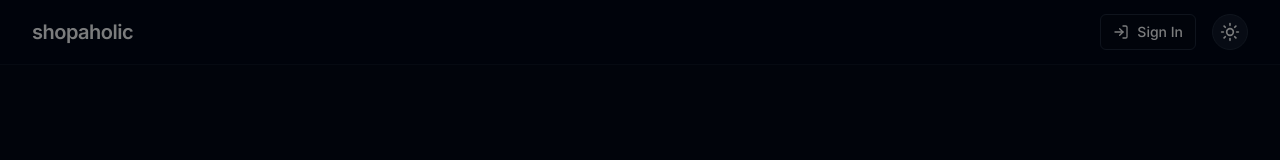
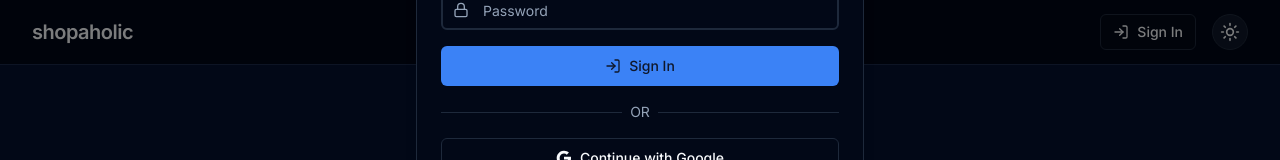
Before and after one commit to juandesouza/shopaholic, a Next.js app: page / in a window 1280 px wide. Both pictures are taken after a click on the button "Sign In". Shown: the top 160 px of the page. Built offline with nearby package versions, Linux system fonts and the light colour scheme; no server answers.

Commit message:
Remove portal from AuthDialog - keep simple rendering to fix OAuth authentication

```diff
--- a/app/components/AuthDialog.tsx
+++ b/app/components/AuthDialog.tsx
@@ -1,7 +1,6 @@
 'use client'
 
 import { useState, useEffect } from 'react'
-import { createPortal } from 'react-dom'
 import { motion, AnimatePresence } from 'framer-motion'
 import { Mail, Lock, LogIn, UserPlus, X } from 'lucide-react'
 import { Button } from './ui/button'
@@ -86,13 +85,6 @@ export function AuthDialog({ isOpen, onClose }: AuthDialogProps) {
     }
   }
 
-  const [mounted, setMounted] = useState(false)
-
-  useEffect(() => {
-    setMounted(true)
-    return () => setMounted(false)
-  }, [])
-
   // Close dialog if user becomes authenticated (e.g., after OAuth redirect)
   const { user, loading } = useAuth()
   useEffect(() => {
@@ -101,13 +93,22 @@ export function AuthDialog({ isOpen, onClose }: AuthDialogProps) {
     }
   }, [user, loading, isOpen, onClose])
 
-  if (!isOpen || !mounted) return null
+  if (!isOpen) return null
 
-  const dialogContent = (
+  return (
     <AnimatePresence>
       {isOpen && (
         <div
           className="fixed inset-0 z-[100] flex items-center justify-center bg-black/50 p-4"
+          style={{
+            position: 'fixed',
+            top: 0,
+            left: 0,
+            right: 0,
+            bottom: 0,
+            width: '100%',
+            height: '100%',
+          }}
           onClick={(e) => {
             if (e.target === e.currentTarget) {
               onClose()
@@ -233,6 +234,4 @@ export function AuthDialog({ isOpen, onClose }: AuthDialogProps) {
       )}
     </AnimatePresence>
   )
-
-  return createPortal(dialogContent, document.body)
 }
```
